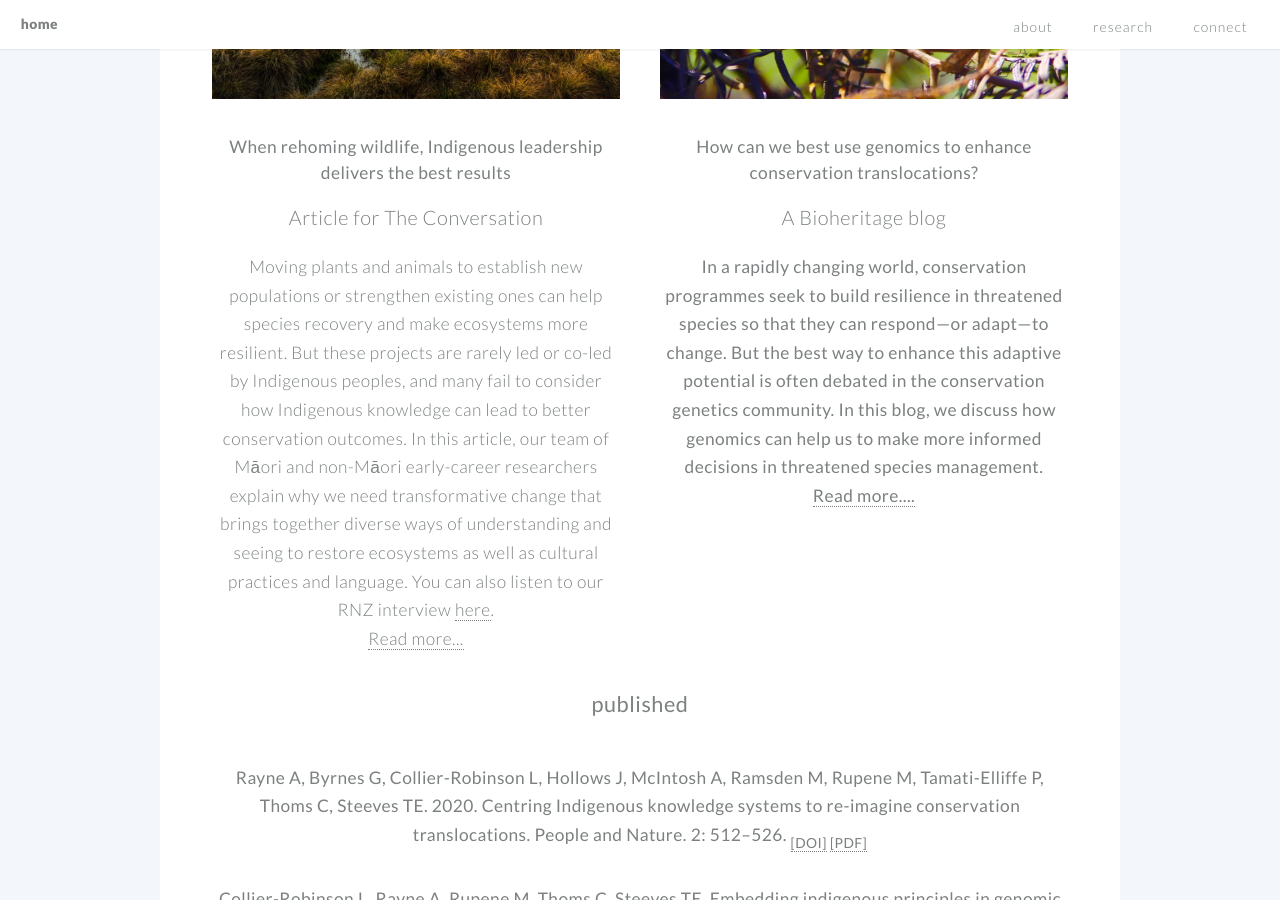
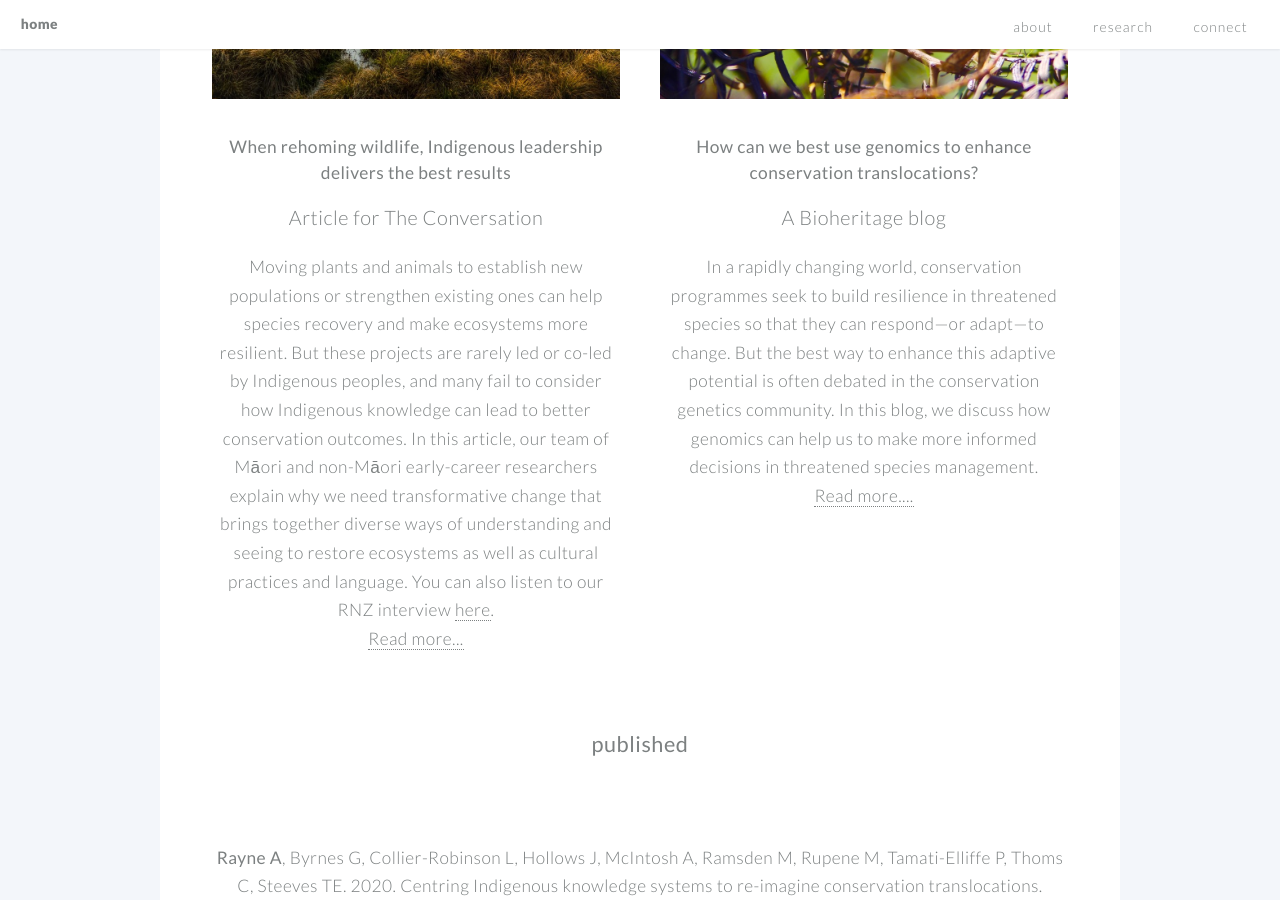
Before and after one commit to aislingrayne/aislingrayne.github.io, a Jekyll site: the page built from index.md, in a window 1280 px wide and 900 px high, scrolled down 2480 px. Built offline with Jekyll 4.4.1, drawn with Linux system fonts in a browser that asks for light colours.

```diff
--- a/_includes/bioheritage.html
+++ b/_includes/bioheritage.html
@@ -1,4 +1,4 @@
-<h1><strong><a href="https://bioheritage.nz/how-can-we-best-use-genomics-to-enhance-conservation-translocations/?fbclid=IwAR0ZwHmsGsX0cC0_5YRCsf4w3mHs10GFhWm6dfDVe-o7ZM2IngE1Xf2Mrrw">How can we best use genomics to enhance conservation translocations?</a><strong></h1>
+<h1><strong><a href="https://bioheritage.nz/how-can-we-best-use-genomics-to-enhance-conservation-translocations/?fbclid=IwAR0ZwHmsGsX0cC0_5YRCsf4w3mHs10GFhWm6dfDVe-o7ZM2IngE1Xf2Mrrw">How can we best use genomics to enhance conservation translocations?</a></strong></h1>
 <h3><em>A Bioheritage blog</em></h3>
 <p>In a rapidly changing world, conservation programmes seek to build resilience in threatened species so that they can respond—or adapt—to change. But the best way to enhance this adaptive potential is often debated in the conservation genetics community. In this blog, we discuss how genomics can help us to make more informed decisions in threatened species management. <a href="https://bioheritage.nz/how-can-we-best-use-genomics-to-enhance-conservation-translocations/?fbclid=IwAR0ZwHmsGsX0cC0_5YRCsf4w3mHs10GFhWm6dfDVe-o7ZM2IngE1Xf2Mrrw">
   <br>Read more....</a> </p>
```
